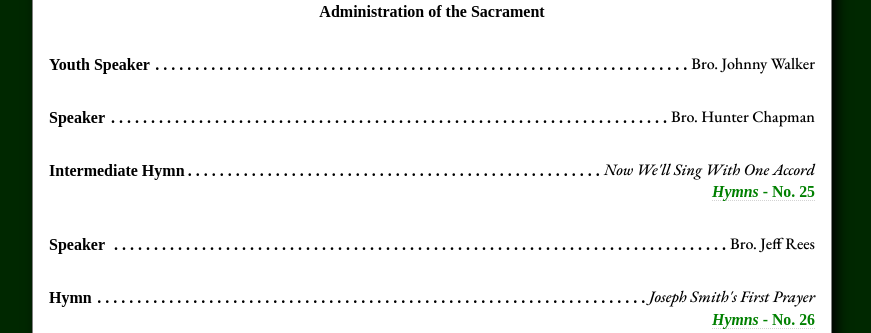
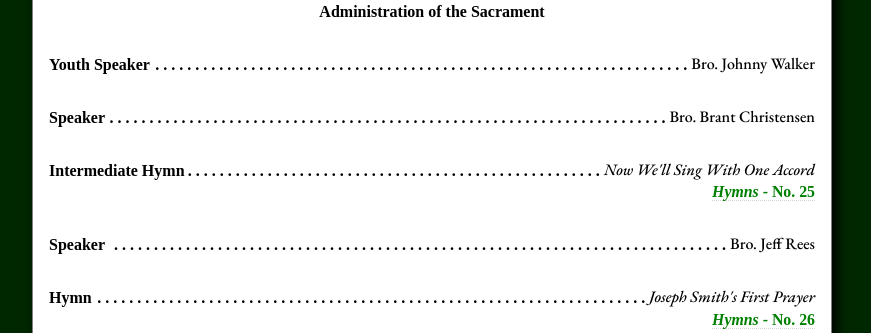
Before and after one commit to Wyoming-C64/westernhillsbulletin, a PHP site: page / in a window 1280 px wide. Shown: the part 616-949 px from the top of the page, without its empty margins (208-1079 px from the left). Run offline with PHP 8.4, Linux system fonts and the light colour scheme; some web fonts are replaced.

Commit message:
Speker change

```diff
--- a/htdocs/index.php
+++ b/htdocs/index.php
@@ -91,7 +91,7 @@ $firstSpeakers = array(
   ),
   array(
     'assignment' => 'Speaker',
-    'name' => 'Bro. Hunter Chapman',
+    'name' => 'Bro. Brant Christensen',
     'subline' => ''
   ),
   // array(
```
